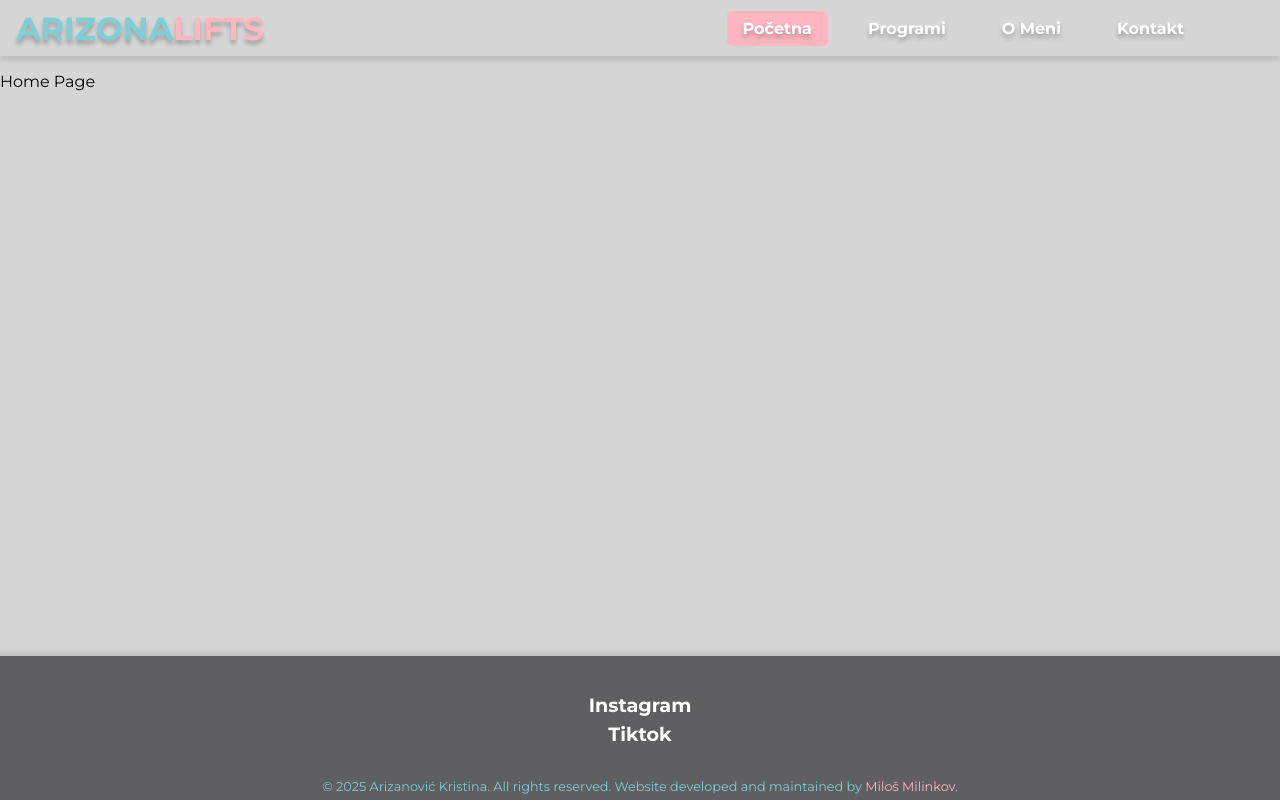
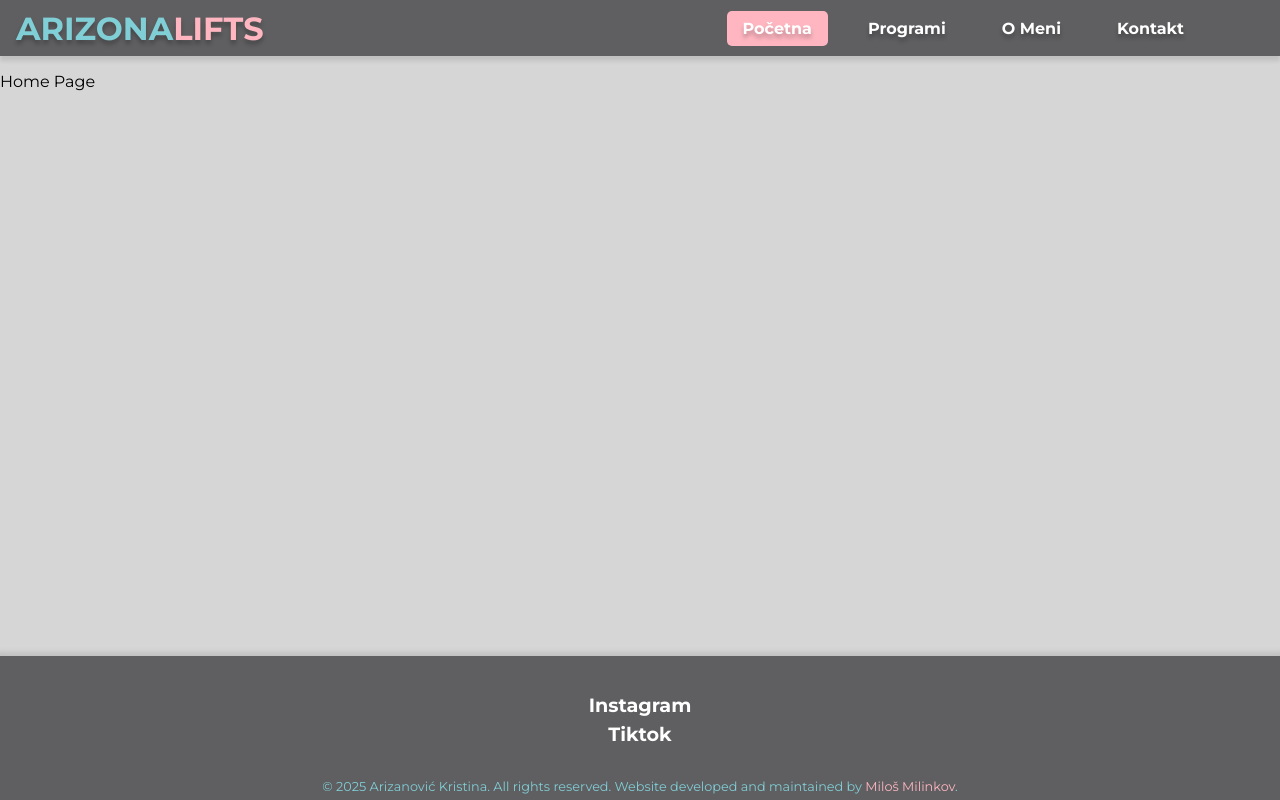
Before and after one commit to MiloshMilinkov/arizonalifts_website, a Nuxt app: page / in a window 1280 px wide. Built offline with nearby package versions, Linux system fonts and the light colour scheme.

Commit message:
NavBar - background color change

```diff
--- a/components/AppHeader/NavBar.vue
+++ b/components/AppHeader/NavBar.vue
@@ -41,7 +41,7 @@
   .navbar {
     position: fixed;
     width: 100vw;
-    background: #D6D6D6;
+    background: #5f5f61;
     z-index: 999;
     display: flex;
     align-items: center;
```
